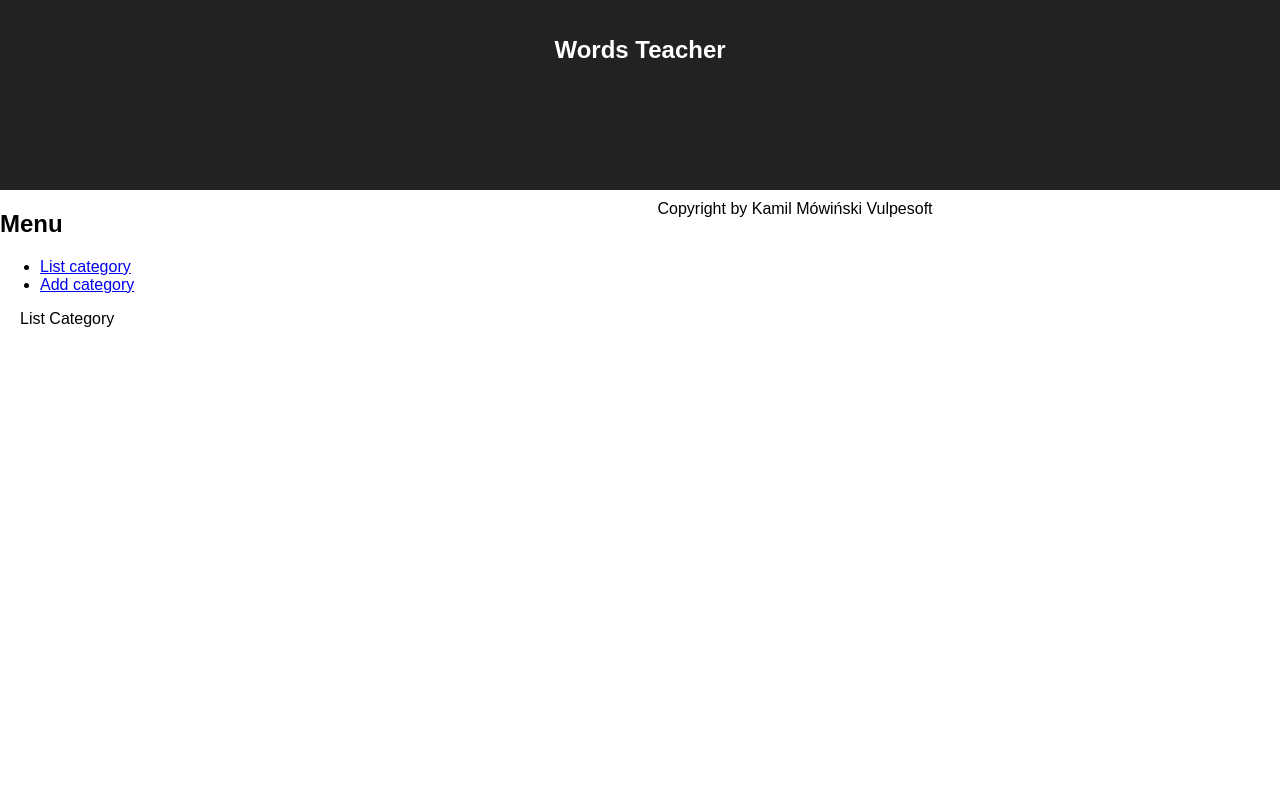
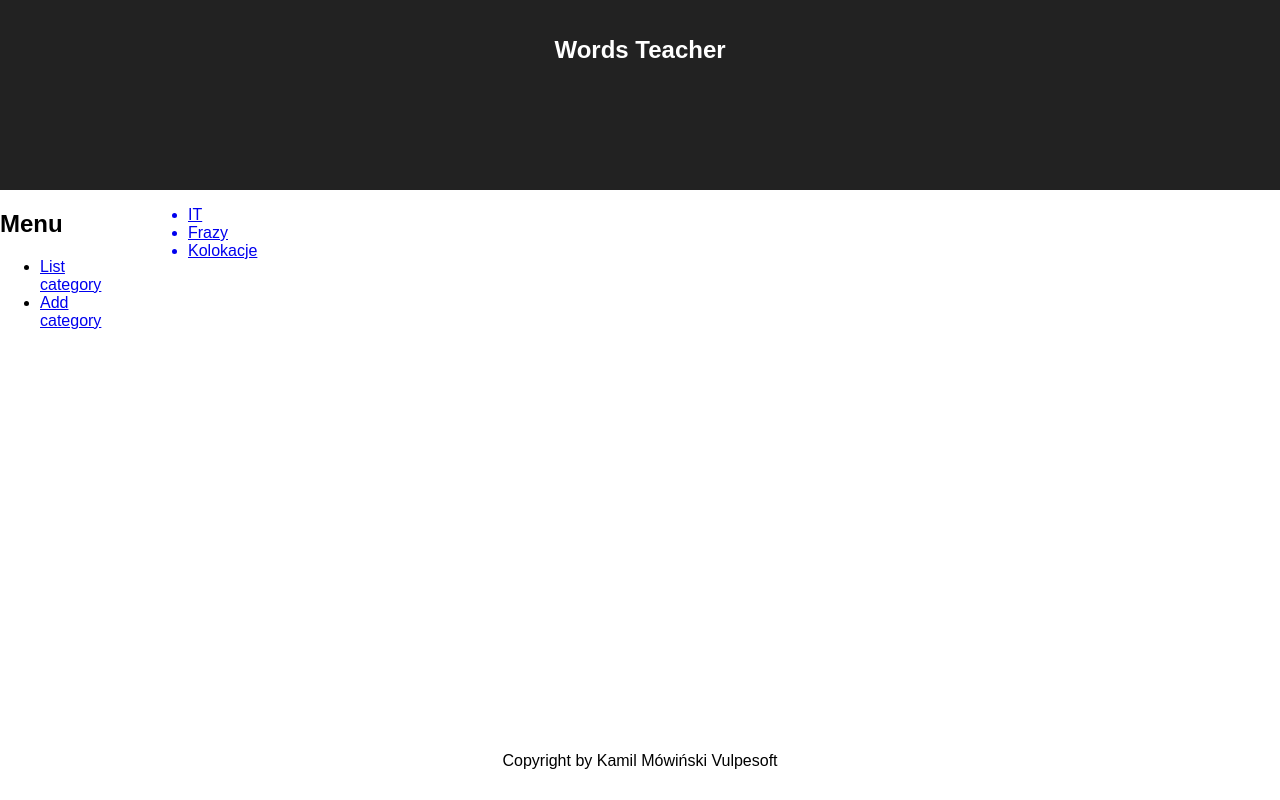
Before and after one commit to Mowinski/WordsTeacher, a React (Create React App) app: page /list/category in a window 1280 px wide. Built offline with nearby package versions, Linux system fonts and the light colour scheme.

Commit message:
Add list category and add category page

```diff
--- a/src/App.css
+++ b/src/App.css
@@ -8,16 +8,18 @@
 
 .App-Menu {
     float: left;
-    width: 25%;
+    width: 10%;
 }
 
 .App-Content {
-    width: 75%;
     padding-left: 20px;
     float: left
 }
 
 .App-footer {
+    position: fixed;
+    left: 0;
+    bottom: 30px;
+    width: 100%;
     text-align: center;
-    padding: 10px;
 }
--- a/src/App.js
+++ b/src/App.js
@@ -10,8 +10,19 @@ import {
 } from './components';
 
 import './App.css';
+const categoryFixtures = [
+  "IT",
+  "Frazy",
+  "Kolokacje",
+];
+
 
 class App extends Component {
+  constructor(props) {
+    super(props);
+    this.props.categoryFetched(categoryFixtures);
+  }
+
   render() {
     return (
       <BrowserRouter>
--- /dev/null
+++ b/src/actions.js
@@ -0,0 +1,9 @@
+export const categoryFetched = (categories) => ({
+    type: 'FETCH_CATEGORY_SUCCESS',
+    categories,
+});
+
+export const categoryAdded = (category) => ({
+    type: 'CATEGORY_ADDED_SUCESS',
+    category,
+});
--- a/src/components/add-category/AddCategory.js
+++ b/src/components/add-category/AddCategory.js
@@ -1,14 +1,39 @@
 import React, { Component } from 'react';
+import { connect } from "react-redux";
+import { categoryAdded } from '../../actions';
+
+const mapDispatchToProps = { categoryAdded };
+const mapStateToProps = (state) => {
+    return { }
+};
 
 class AddCategory extends Component {
+    constructor(props) {
+        super(props);
+        this.state = {
+            newCategory: "",
+        };
+        this.addCategory = this.addCategory.bind(this);
+        this.updateCategory = this.updateCategory.bind(this);
+    }
+
+    updateCategory(e) {
+        this.setState({
+            newCategory: e.target.value
+        });
+    }
+    addCategory() {
+        this.props.categoryAdded(this.state.newCategory);
+    }
+
     render() {
         return (
             <div>
-                Add Category
+                <input type="text" placeholder="Category name" onChange={this.updateCategory} />
+                <button onClick={this.addCategory}>Add</button>
             </div>
         )
     }
 }
 
-
-export default AddCategory;
+export default connect(mapStateToProps, mapDispatchToProps)(AddCategory);
--- a/src/components/list-category/ListCategory.js
+++ b/src/components/list-category/ListCategory.js
@@ -1,14 +1,23 @@
 import React, { Component } from 'react';
+import { connect } from "react-redux";
+
+const mapStateToProps = (state) => {
+    return {
+        category: state.category
+    }
+};
 
 class ListCategory extends Component {
     render() {
         return (
-            <div>
-                List Category
-            </div>
+            <ul>
+                {this.props.category.map((category) =>
+                    <a href={category} key={category}><li>{category}</li></a>
+                )}
+            </ul>
         )
     }
 }
 
 
-export default ListCategory;
+export default connect(mapStateToProps, {})(ListCategory);
--- a/src/index.js
+++ b/src/index.js
@@ -1,8 +1,28 @@
 import React from 'react';
 import ReactDOM from 'react-dom';
+import { Provider, connect } from "react-redux";
+
 import './index.css';
 import App from './App';
 import registerServiceWorker from './registerServiceWorker';
+import { categoryFetched } from "./actions";
+import { store } from "./store";
 
-ReactDOM.render(<App />, document.getElementById('root'));
+
+const mapStateToProps = (state) => {
+  return {
+    category: state.category
+  }
+};
+const mapDispatchToProps = { categoryFetched };
+
+export const AppContainer = connect(mapStateToProps, mapDispatchToProps)(App);
+
+
+ReactDOM.render(
+    <Provider store={store}>
+        <AppContainer />
+    </Provider>,
+    document.getElementById('root'),
+);
 registerServiceWorker();
--- /dev/null
+++ b/src/reducers/category.js
@@ -0,0 +1,12 @@
+export const category = (state = [], action) => {
+    switch (action.type) {
+        case 'CATEGORY_ADDED_SUCESS':
+            return state.concat([action.category]);
+        case 'FETCH_CATEGORY_SUCCESS':
+            return [
+                ...action.categories
+            ];
+        default:
+            return state;
+    }
+}
--- /dev/null
+++ b/src/reducers/index.js
@@ -0,0 +1,6 @@
+import { combineReducers } from "redux";
+import { category } from "./category";
+
+export default combineReducers({
+  category
+});
--- /dev/null
+++ b/src/store.js
@@ -0,0 +1,4 @@
+import { createStore } from 'redux';
+import reducers from './reducers';
+
+export const store = createStore(reducers);
```
Also changed, not shown: package.json (+7 -2 lines), 1 other file (tests, documents, lock files or other folders).
